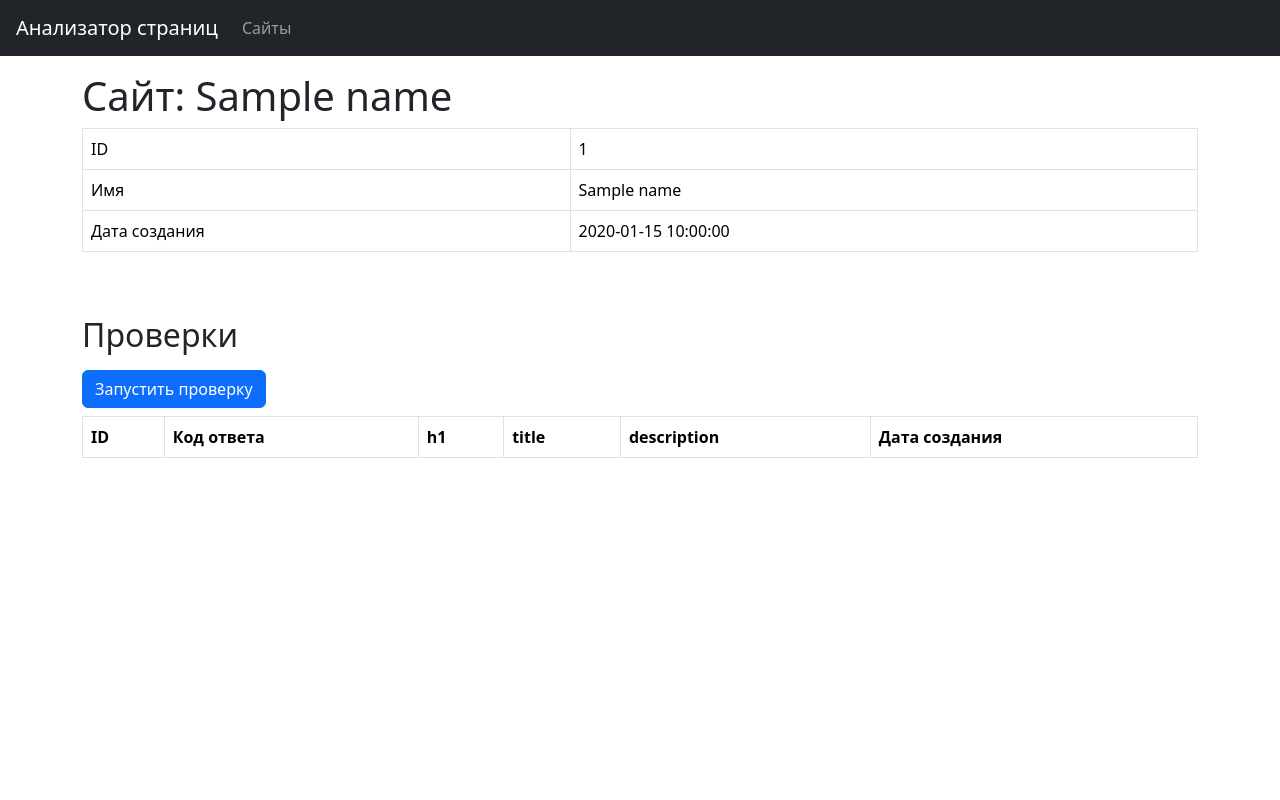
After one commit to Pryanik0071/python-project-83, a Flask app: template page_analyzer/templates/get_url/index.html in a window 1280 px wide. The commit adds this page. Run offline with Flask 3, Linux system fonts and the light colour scheme; the template is opened without the code that fills it: most values are stand-ins (such as "Sample title", 1, 10 or a date in 2020); lists and menus that the app fills with data are empty.

Commit message:
Update: templates. Add: main_page, urls, url<id>

```diff
--- /dev/null
+++ b/page_analyzer/templates/blocks/head.html
@@ -0,0 +1,7 @@
+<head>
+  <meta charset="utf-8">
+  <meta name="viewport" content="width=device-width, initial-scale=1">
+  <meta name="description" content="Third project for Hexlet.io">
+  <title>Анализатор страниц</title>
+  <link href="https://cdn.jsdelivr.net/npm/bootstrap@5.3.2/dist/css/bootstrap.min.css" rel="stylesheet" integrity="sha384-T3c6CoIi6uLrA9TneNEoa7RxnatzjcDSCmG1MXxSR1GAsXEV/Dwwykc2MPK8M2HN" crossorigin="anonymous">
+</head>
--- /dev/null
+++ b/page_analyzer/templates/blocks/header.html
@@ -0,0 +1,10 @@
+<header class="flex-shrink-0">
+  <nav class="navbar navbar-expand-md navbar-dark bg-dark px-3">
+    <a class="navbar-brand" href="{{ url_for('index') }}">Анализатор страниц</a>
+    <div id="navbarNav">
+      <ul class="navbar-nav">
+        <li class="nav-item"><a class="nav-link " href="{{ url_for('urls') }}">Сайты</a></li>
+      </ul>
+    </div>
+  </nav>
+</header>
--- /dev/null
+++ b/page_analyzer/templates/blocks/js_script.html
@@ -0,0 +1 @@
+<script src="https://cdn.jsdelivr.net/npm/bootstrap@5.3.2/dist/js/bootstrap.bundle.min.js" integrity="sha384-C6RzsynM9kWDrMNeT87bh95OGNyZPhcTNXj1NW7RuBCsyN/o0jlpcV8Qyq46cDfL" crossorigin="anonymous"></script>
--- /dev/null
+++ b/page_analyzer/templates/get_url/index.html
@@ -0,0 +1,54 @@
+<!DOCTYPE html>
+<html lang="en">
+  {% include 'blocks/head.html' %}
+  <body class="min-vh-100 d-flex flex-column">
+    {% include 'blocks/header.html' %}
+    {% if messages %}
+      <div class="alert alert-{{ messages[0][0] }}" role="alert">{{ messages[0][1] }}</div>
+    {% endif %}
+    <main class="flex-grow-1">
+      <div class="container-lg mt-3">
+        <h1>Сайт: {{ name }}</h1>
+        <div class="table-responsive">
+          <table class="table table-bordered table-hover text-nowrap" data-test="url">
+            <tbody>
+              <tr>
+                <td>ID</td>
+                <td>{{ id }}</td>
+              </tr>
+              <tr>
+                <td>Имя</td>
+                <td>{{ name }}</td>
+              </tr>
+              <tr>
+                <td>Дата создания</td>
+                <td>{{ date }}</td>
+              </tr>
+            </tbody>
+          </table>
+        </div>
+        <h2 class="mt-5 mb-3">Проверки</h2>
+        <form method="post" action="/urls/1/checks">
+          <input type="submit" class="btn btn-primary" value="Запустить проверку">
+        </form>
+        <div>
+          <table class="table table-bordered table-hover mt-2" data-test="checks">
+          <thead>
+            <tr>
+              <th>ID</th>
+              <th>Код ответа</th>
+              <th>h1</th>
+              <th>title</th>
+              <th>description</th>
+              <th>Дата создания</th>
+            </tr>
+          </thead>
+          <tbody>
+          </tbody>
+          </table>
+        </div>
+      </div>
+    </main>
+    {% include 'blocks/js_script.html' %}
+  </body>
+</html>
```
Also changed, not shown: page_analyzer/templates/index.html (+20 -8 lines), page_analyzer/templates/urls/index.html (added, +35 -0 lines).
